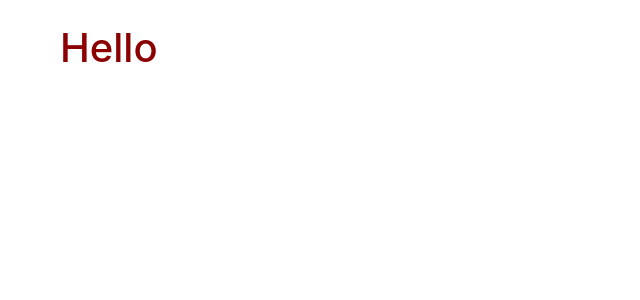
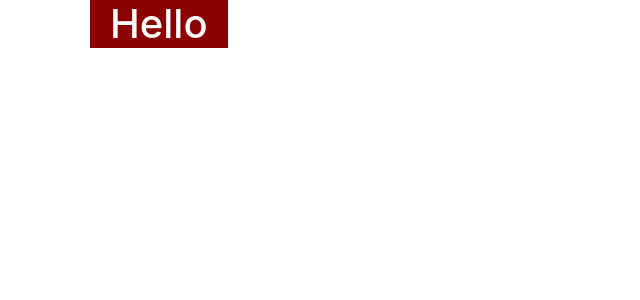
Before and after one commit to RomaNovo/angularHomeWork, an Angular app: page / in a window 1280 px wide. Shown: the top 300 px of the page, without its empty margins (0-640 px from the left). Built offline with nearby package versions, Linux system fonts and the light colour scheme.

Commit message:
created renderer2

```diff
--- a/src/app/app.component.css
+++ b/src/app/app.component.css
@@ -0,0 +1,5 @@
+.white-text {
+	color: #fff;
+	display: inline-block;
+	padding: 0 20px;
+}
--- a/src/app/directives/background.directive.ts
+++ b/src/app/directives/background.directive.ts
@@ -10,8 +10,9 @@ export class BackgroundDirective implements OnInit {
 
 
 	ngOnInit() {
-		this.renderer.setStyle(this.element.nativeElement, 'color', 'darkred');
-		console.log(this.renderer);
+		const { nativeElement } = this.element;
+		this.renderer.setStyle(nativeElement, 'backgroundColor', 'darkred');
+		this.renderer.addClass(nativeElement, 'white-text');
 	}
 
 
```
